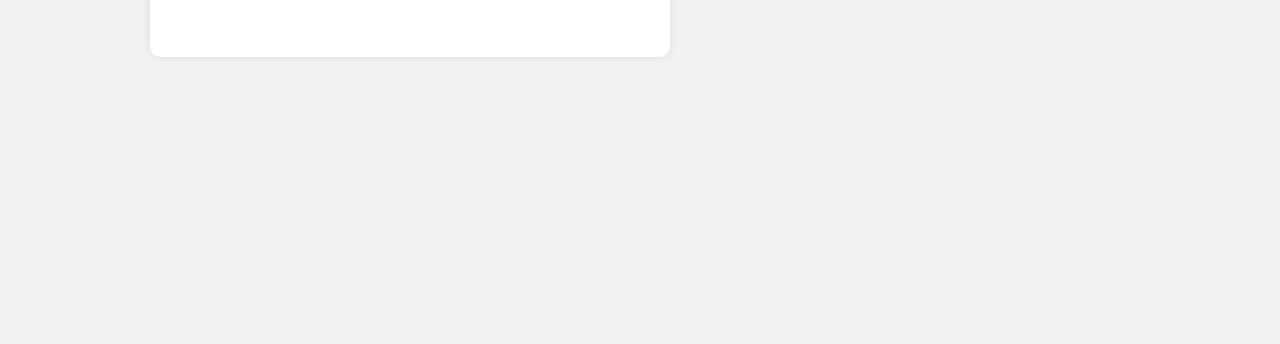
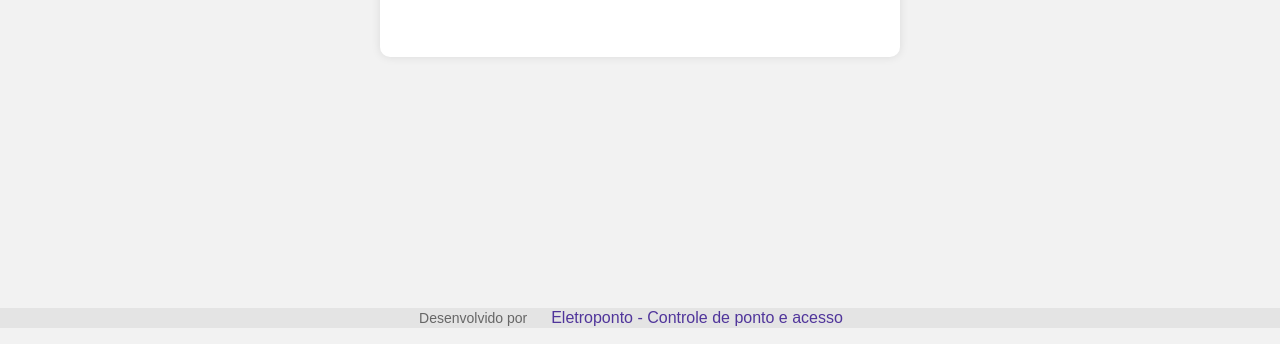
Before and after one commit to Eletropontorn/TXTPROCESS, a plain HTML site: page index.html in a window 1280 px wide. Shown: the part 472-816 px from the top of the page. Drawn offline with Linux system fonts and the light colour scheme.

Commit message:
Update style.css

```diff
--- a/style.css
+++ b/style.css
@@ -6,6 +6,7 @@ body {
   align-items: center;
   height: 100vh;
 }
+
 
 .container {
   background-color: white;
@@ -37,3 +38,20 @@ button:hover {
   margin-top: 20px;
   color: green;
 }
+
+    footer {
+      text-align: center;
+      padding: 1px;
+      background-color: #e4e4e4;
+      color: #666666;
+      width: 100%; /* Ocupando toda a largura */
+      position: fixed; /* Posição fixa na parte inferior */
+      bottom: 0; /* Fixando no rodapé */
+      left: 0; /* Alinhando à esquerda */
+      font-size: 14px; /* Tamanho da fonte */
+    }
+
+    footer a {
+      text-decoration: none; /* Remover sublinhado do link */
+      color: #50359b; /* Cor do link */
+    }
```
